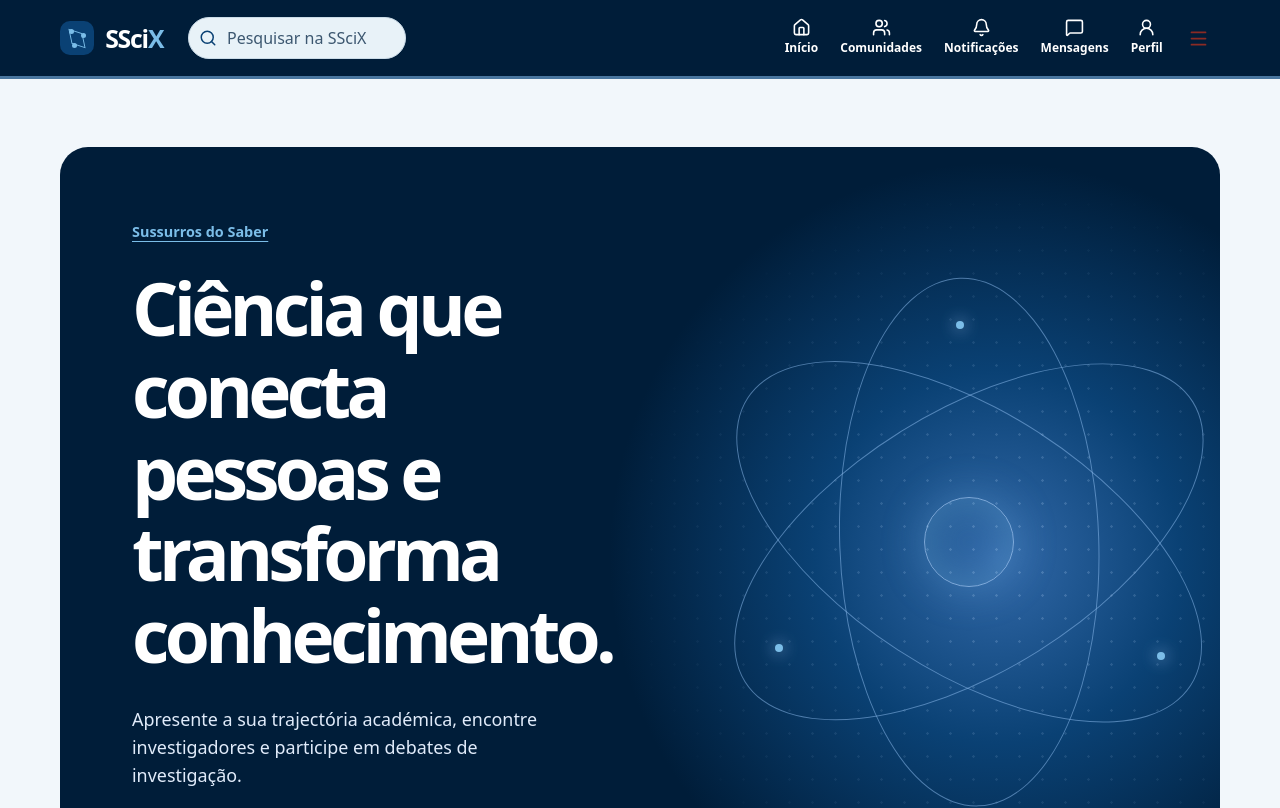
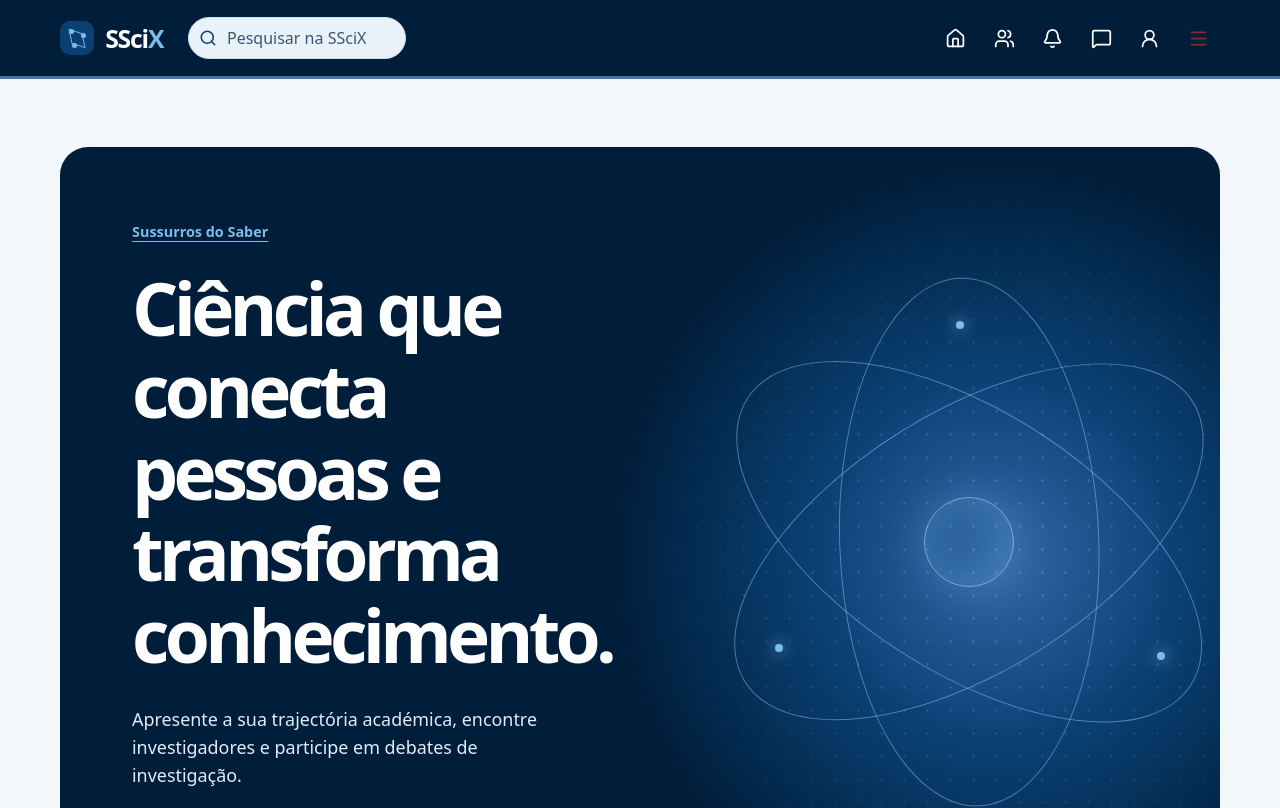
Before and after one commit to mergior-goriate/SSciX, a Next.js app in the folder web/: page / in a window 1280 px wide. Shown: the top 808 px of the page. Built offline with nearby package versions, Linux system fonts and the light colour scheme.

Commit message:
Show only icons in the main navigation

```diff
--- a/web/app/navigation.tsx
+++ b/web/app/navigation.tsx
@@ -39,7 +39,7 @@ export default function Navigation() {
     {links.map(([href, label, Icon]) => {
       const active = pathname === href || pathname.startsWith(href + "/");
       return <Link key={href} href={href} aria-label={label} title={label} aria-current={active ? "page" : undefined}>
-        <Icon size={19} aria-hidden="true" /><span>{label}</span>
+        <Icon size={21} aria-hidden="true" />
       </Link>;
     })}
     <details ref={menu} className="navigation-menu">
--- a/web/app/styles.css
+++ b/web/app/styles.css
@@ -209,10 +209,9 @@ dd { margin: 0; }
 .header-inner { gap: .75rem; }
 .header-inner .main-navigation { gap: .28rem; align-items: center; }
 .main-navigation > a, .navigation-menu summary {
-  display: inline-flex; flex-direction: column; align-items: center; justify-content: center;
-  gap: .12rem; min-height: 44px; min-width: 44px; padding: .28rem .55rem; border-radius: 7px;
+  display: inline-flex; align-items: center; justify-content: center;
+  min-height: 44px; min-width: 44px; padding: .28rem .55rem; border-radius: 7px;
 }
-.header-inner .main-navigation > a { font-size: .75rem; white-space: nowrap; }
 .main-navigation > a[aria-current="page"], .main-navigation > a:hover, .navigation-menu summary:hover {
   background: var(--brand); text-decoration: none;
 }
@@ -285,9 +284,6 @@ dd { margin: 0; }
 .conversation li p { margin: .2rem 0; }
 .conversation li time { font-size: .78rem; color: var(--muted); }
 
-@media (max-width: 920px) {
-  .header-inner .main-navigation > a > span { position: absolute; width: 1px; height: 1px; overflow: hidden; clip-path: inset(50%); }
-}
 @media (max-width: 660px) {
   .header-inner { flex-wrap: wrap; justify-content: center; padding: .55rem 0; }
   .header-inner .main-navigation { width: 100%; justify-content: space-between; gap: .05rem; }
```
